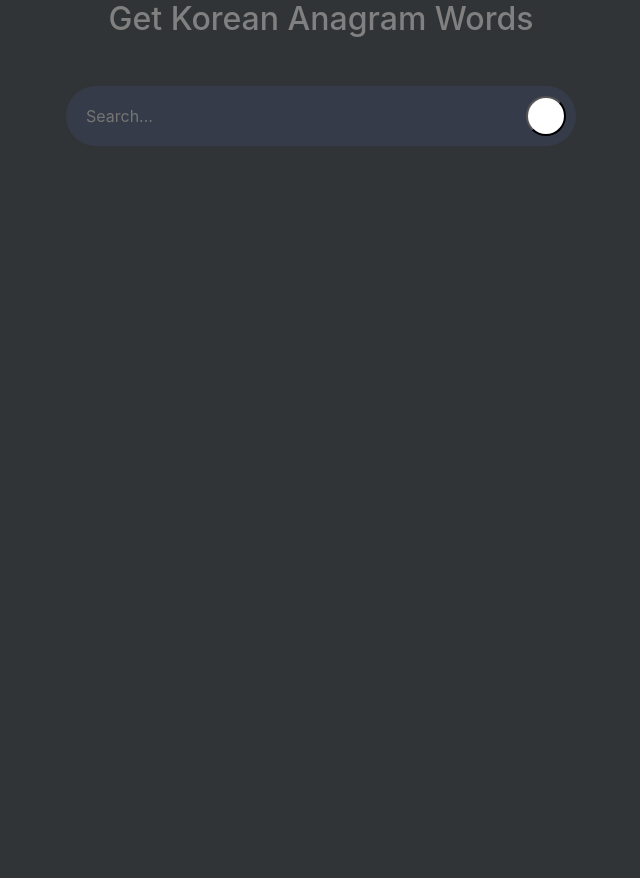
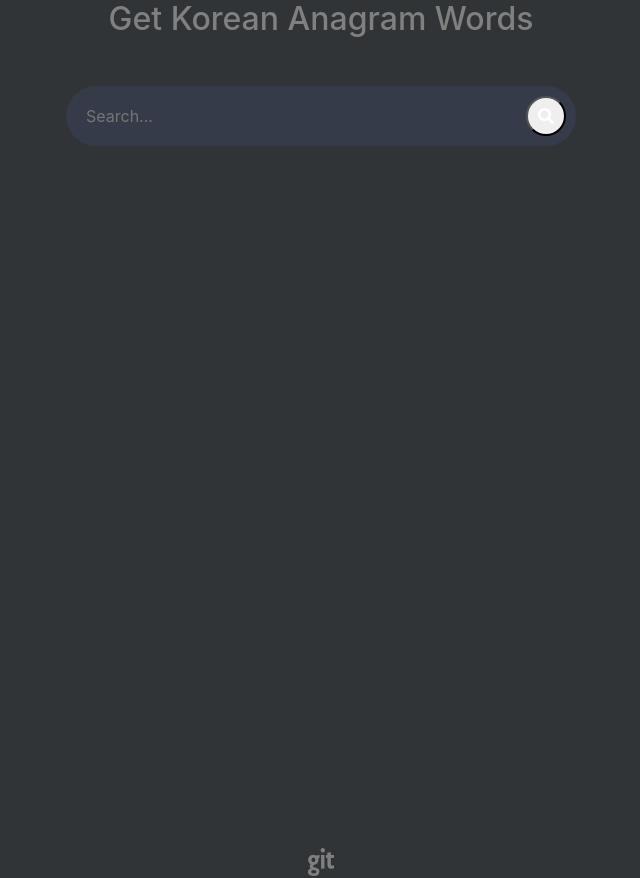
Before and after one commit to libertyfromthinking/django_korean_anagram, a Django app: page / in a window 1280 px wide. Shown: the whole page, without its empty margins (319-959 px from the left). Before the commit the page ends 146 px from the top, so only its background shows below. Run offline with Django 3.2, Linux system fonts and the light colour scheme; some libraries are stand-ins or nearby versions.

Commit message:
add git button

```diff
--- a/my_anagram/static/css/main.css
+++ b/my_anagram/static/css/main.css
@@ -12,6 +12,10 @@
             color:grey;
         }
 
+        .footer{
+            text-align:center;
+            color:grey;
+        }
         .searchbar{
         margin-bottom: auto;
         margin-top: 40px;
@@ -35,7 +39,7 @@
         color:white;
         }
 
-        .search_icon{
+        .dsearch_icon{
         background: white;
         color: #e74c3c;
         }
--- a/my_anagram/templates/my_anagram/main.html
+++ b/my_anagram/templates/my_anagram/main.html
@@ -12,7 +12,9 @@
     <link rel="stylesheet" type="text/css" href="{% static "css/main.css" %}"/>
   </head>
    <body>
+       <div>
    <h2 class="title">Get Korean Anagram Words</h2>
+       </div>
     <div class="container h-100">
       <div class="d-flex justify-content-center h-100">
         <div class="searchbar">
@@ -37,7 +39,7 @@
 
       </div>
 
+    <a href="https://github.com/libertyfromthinking/django_korean_anagram"><h2 class="footer"><i class="fab fa-git"></i></h2></a>
     </div>
-
   </body>
 </html>
```
